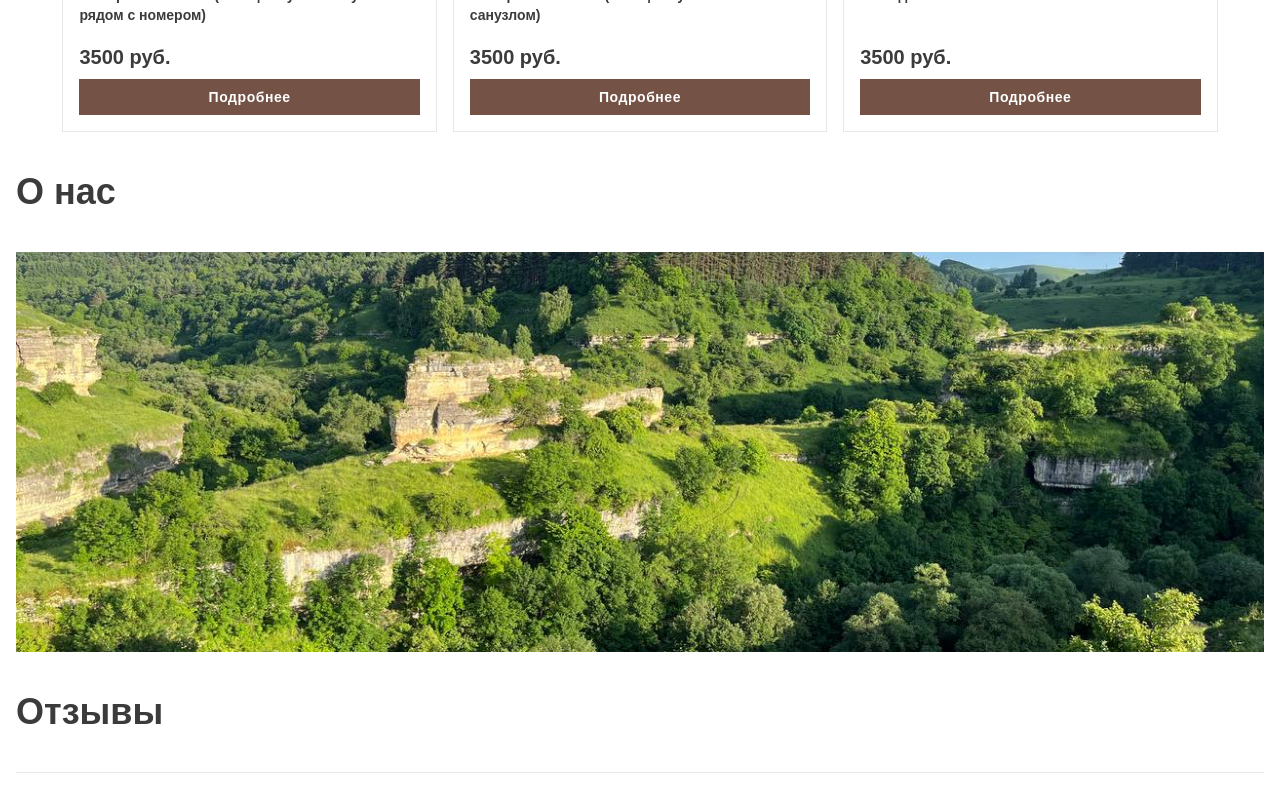
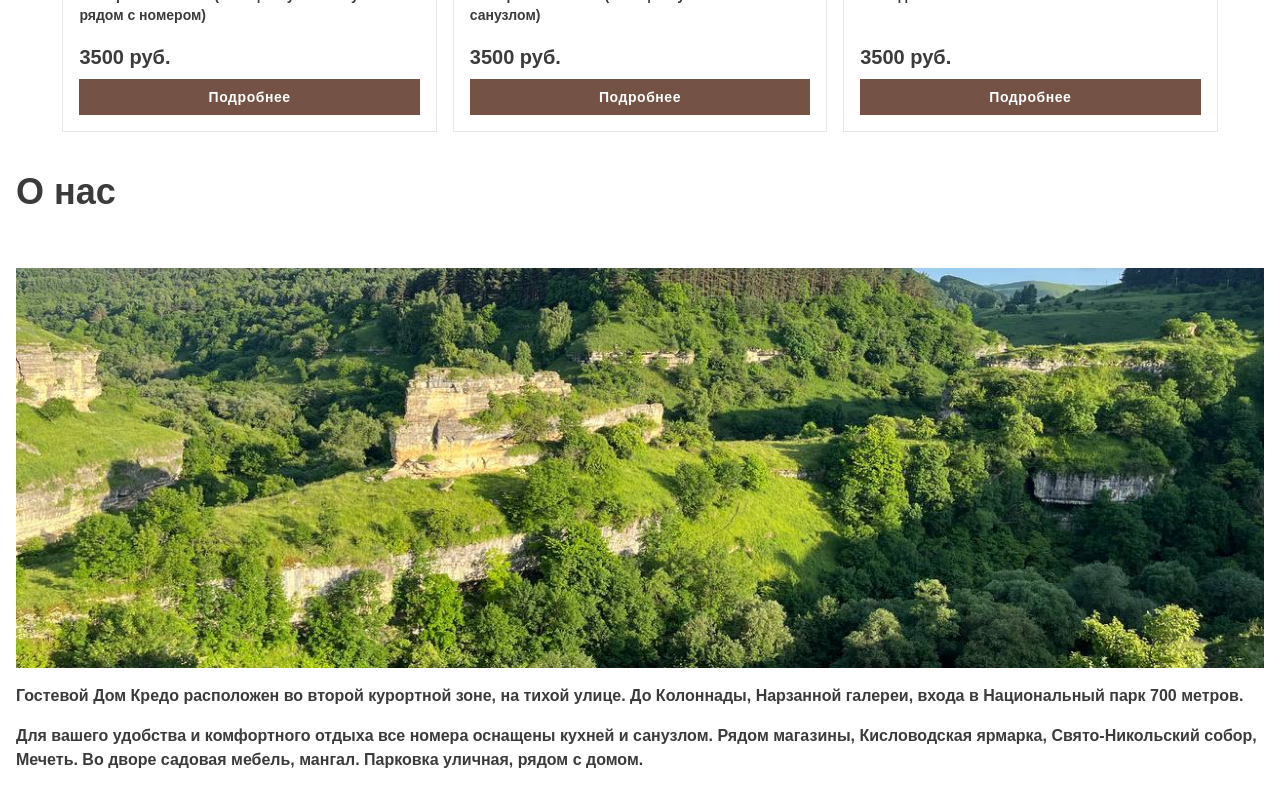
Before and after one commit to Salyens/Next-test-timeweb, a Next.js app: page / in a window 1280 px wide. Shown: the part 1680-2467 px from the top of the page. Built offline with nearby package versions, Linux system fonts and the light colour scheme.

Commit message:
Update About and Reviews sections with content and styling improvements

```diff
--- a/src/components/About/About.tsx
+++ b/src/components/About/About.tsx
@@ -5,7 +5,7 @@ import Image from "next/image";
 
 const About = () => {
   return (
-    <Container>
+    <Container className="flex flex-col gap-4 mb-4">
       <Title title="О нас" />
       <div className="relative w-full h-[50vh]">
         <Image
@@ -15,6 +15,20 @@ const About = () => {
           className="object-cover"
         />
       </div>
+      <div className="flex flex-col gap-4 font-bold">
+        <p>
+          Гостевой Дом Кредо расположен во второй курортной
+          зоне, на тихой улице. До Колоннады, Нарзанной
+          галереи, входа в Национальный парк 700 метров.
+        </p>
+        <p>
+          Для вашего удобства и комфортного отдыха все
+          номера оснащены кухней и санузлом. Рядом магазины,
+          Кисловодская ярмарка, Свято-Никольский собор,
+          Мечеть. Во дворе садовая мебель, мангал. Парковка
+          уличная, рядом с домом.
+        </p>
+      </div>
     </Container>
   );
 };
--- a/src/components/Reviews/OneReview/OneReview.tsx
+++ b/src/components/Reviews/OneReview/OneReview.tsx
@@ -22,7 +22,7 @@ const OneReview = ({ slide }: OneReviewProps) => {
 
         {slide.name}
       </h2>
-      <div className="text-sm border border-gray-200 p-8 min-h-[220px]  flex gap-4 items-start flex-col">
+      <div className="text-sm border border-gray-200 p-4 md:p-8 min-h-[220px] flex gap-4 items-start flex-col">
         <p className="flex gap-4 items-start">
           <Image
             src="/icons/double_quotes.svg"
--- a/src/components/Reviews/Reviews.tsx
+++ b/src/components/Reviews/Reviews.tsx
@@ -33,6 +33,12 @@ const reviews = [
     review:
       "Отличный отель, все очень удобно и красиво.Всё на высшем уровне.Спасибо большое!)На Кавказе из отелей только сеть отелей Маск.",
   },
+  {
+    id: 6,
+    name: "Александр Александров",
+    review:
+      "Отличный отель, все очень удобно и красиво.Всё на высшем уровне.Спасибо большое!)На Кавказе из отелей только сеть отелей Маск.",
+  },
 ];
 
 const Reviews = () => {
```
